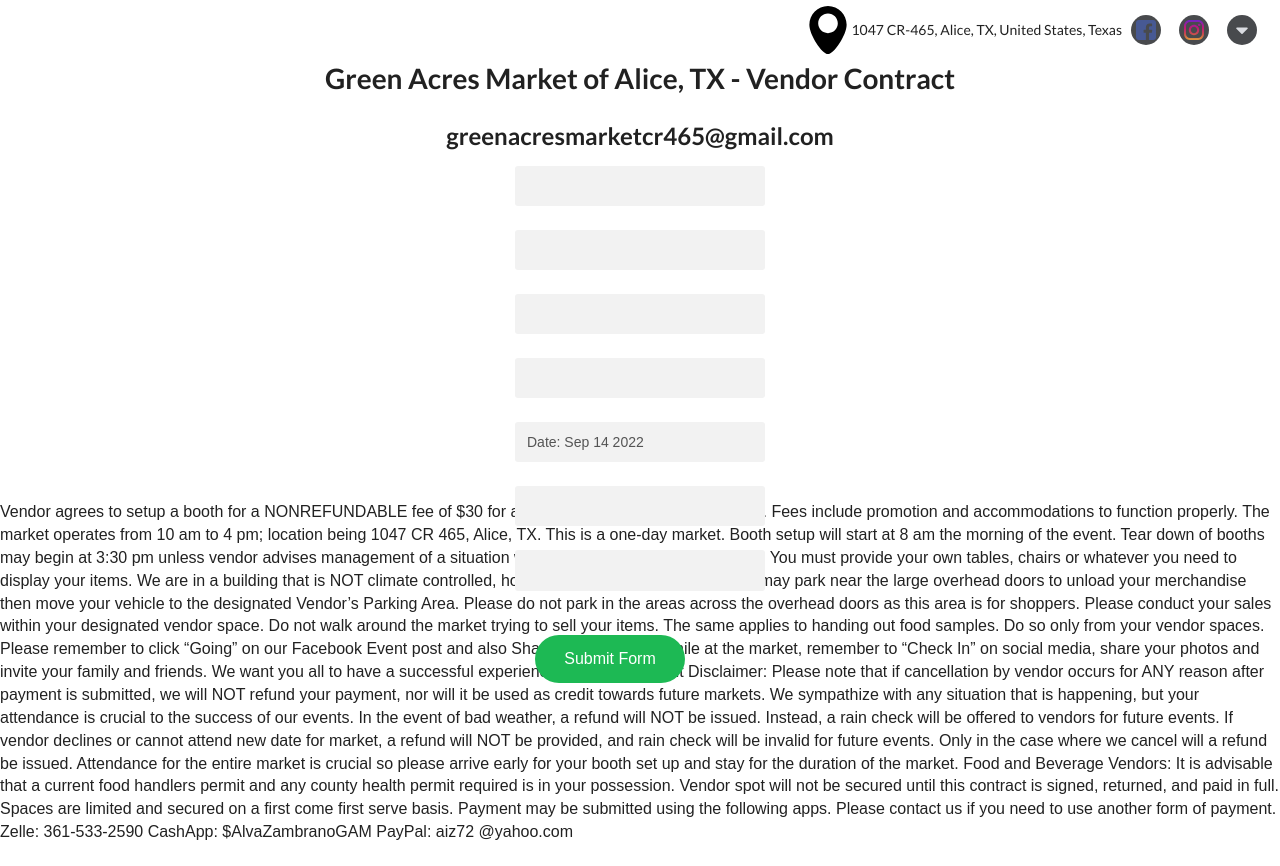
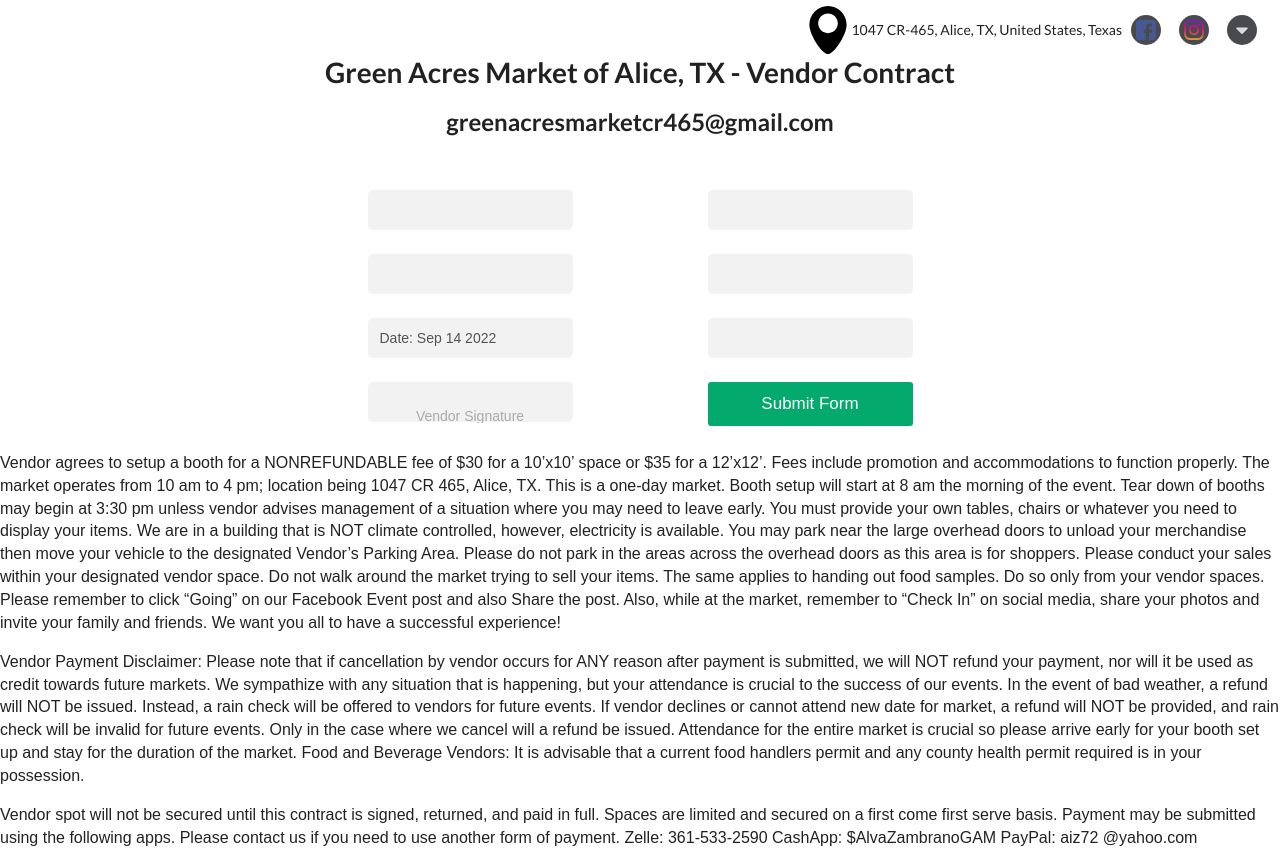
Before and after one commit to Brandon-Banda/greenacres, a React (Vite) app in the folder app/: page /apply in a window 1280 px wide. Built offline with nearby package versions, Linux system fonts and the light colour scheme.

Commit message:
styling and json stuff

```diff
--- a/app/index.html
+++ b/app/index.html
@@ -8,7 +8,7 @@
       integrity="sha512-8bHTC73gkZ7rZ7vpqUQThUDhqcNFyYi2xgDgPDHc+GXVGHXq+xPjynxIopALmOPqzo9JZj0k6OqqewdGO3EsrQ=="
       crossorigin="anonymous"
     />
-    <link rel="icon" type="image/jpg" href="/acres.jpg" />
+    <link rel="icon" type="image/png" href="/marketlogo.png" />
     <meta name="viewport" content="width=device-width, initial-scale=1.0" />
     <title>Green Acres Market of Alice TX</title>
   </head>
--- a/app/src/pages/Application.css
+++ b/app/src/pages/Application.css
@@ -10,8 +10,30 @@
 }
 
 .form-container {
-  min-height: 100px;
-  z-index: 999;
+  box-sizing: border-box;
+  padding: 10px;
+  width: 100%;
+  display: flex;
+  max-height: 500px;
+  max-width: 700px;
+  min-height: 300px;
+  height: 30%;
+}
+
+.form-section {
+  justify-content: center;
+  align-items: center;
+  width: 80%;
+  text-align: center;
+  margin: auto;
+  display: flex;
+  flex-wrap: wrap;
+  margin: 0 -16px;
+  flex: 50%;
+}
+
+.form-holder {
+  height: 80%;
 }
 
 *,
@@ -36,8 +58,8 @@
   appearance: none;
   background: #f2f2f2;
   padding: var(--field-padding);
-  border-radius: 3px;
-  width: 250px;
+  border-radius: 5px;
+  width: 100%;
   outline: none;
   font-size: 14px;
 }
@@ -108,113 +130,18 @@
   width: auto;
 }
 
-/* TWO */
-.custom-field.two input {
-  border-radius: 0;
-  border-top-left-radius: 3px;
-  border-top-right-radius: 3px;
-  background: linear-gradient(90deg, #222, #222) center bottom/0 0.15em
-      no-repeat,
-    linear-gradient(90deg, #ccc, #ccc) left bottom/100% 0.15em no-repeat,
-    linear-gradient(90deg, #fafafa, #fafafa) left bottom/100% no-repeat;
-  transition: background-size 0.3s ease;
+.button {
+  background-color: #04aa6d;
+  color: white;
+  padding: 12px;
+  border: none;
+  width: 100%;
+  border-radius: 3px;
+  cursor: pointer;
+  font-size: 17px;
+  text-decoration: none;
 }
 
-.custom-field.two input.dirty,
-.custom-field.two input:not(:placeholder-shown),
-.custom-field.two input:focus {
-  background-size: 100% 0.15em, 100% 0.1em, 100%;
+.button:hover {
+  background-color: #45a049;
 }
-
-/* THREE */
-.custom-field.three {
-  --draw-duration: 0.1s;
-  --draw-color: #222;
-  --draw-line-width: 2px;
-  --draw-easing: linear;
-}
-
-.custom-field.three .border {
-  width: 100%;
-  height: 100%;
-  position: absolute;
-  left: 0;
-  top: 0;
-  transform: none;
-  display: flex;
-  align-items: center;
-  padding-left: 12px;
-  borde-radius: 3px;
-}
-
-.custom-field.three .border::after,
-.custom-field.three .border::before {
-  content: '';
-  width: 0;
-  height: 0;
-  display: inline-block;
-  position: absolute;
-  border-radius: 3px;
-}
-
-.custom-field.three .border::before {
-  left: 0;
-  bottom: 0;
-  border-right: 0px solid var(--draw-color);
-  border-bottom: 0px solid var(--draw-color);
-  transition: border 0s linear calc(var(--draw-duration) * 4),
-    height var(--draw-duration) var(--draw-easing)
-      calc(var(--draw-duration) * 2),
-    width var(--draw-duration) var(--draw-easing) calc(var(--draw-duration) * 3);
-}
-
-.custom-field.three .border::after {
-  right: 0;
-  top: 0;
-  border-left: 0px solid var(--draw-color);
-  border-top: 0px solid var(--draw-color);
-  transition: border 0s linear calc(var(--draw-duration) * 2),
-    height var(--draw-duration) var(--draw-easing),
-    width var(--draw-duration) var(--draw-easing) var(--draw-duration);
-}
-
-.custom-field.three input:focus ~ .border::before,
-.custom-field.three input:not(:placeholder-shown) ~ .border::before,
-.custom-field.three input.dirty ~ .border::before,
-.custom-field.three input:focus ~ .border::after,
-.custom-field.three input:not(:placeholder-shown) ~ .border::after,
-.custom-field.three input.dirty ~ .border::after {
-  width: 100%;
-  height: 100%;
-  border-width: var(--draw-line-width);
-}
-
-.custom-field.three input:not(:placeholder-shown) ~ .border::before,
-.custom-field.three input.dirty ~ .border::before,
-.custom-field.three input:focus ~ .border::before {
-  transition-delay: 0s, var(--draw-duration), 0s;
-}
-
-.custom-field.three input:not(:placeholder-shown) ~ .border::after,
-.custom-field.three input.dirty ~ .border::after,
-.custom-field.three input:focus ~ .border::after {
-  transition-delay: calc(var(--draw-duration) * 2),
-    calc(var(--draw-duration) * 3), calc(var(--draw-duration) * 2);
-}
-
-.button {
-  display: inline-block;
-  border-radius: 99px;
-  background-color: #1db954;
-  border: none;
-  color: #ffffff;
-  text-align: center;
-  align-items: center;
-  font-size: 16px;
-  padding: 15px;
-  width: 150px;
-  transition: all 0.5s;
-  margin: 20px;
-  text-decoration: none;
-  font-weight: 400;
-}
--- a/app/src/pages/Application.tsx
+++ b/app/src/pages/Application.tsx
@@ -3,28 +3,84 @@ import './Application.css';
 import moment from 'moment';
 
 function Application() {
+  const today = moment().startOf('day').format('MMM DD YYYY');
   const [inputs, setInputs] = useState({});
   const [data, setData] = useState('');
 
-  const handleChange = (event: { target: { name?: any; value?: any } }) => {
-    const { name, value } = event.target;
+  const handleChange = (event: {
+    target: { name?: any; value?: any; email?: any; date?: any };
+  }) => {
+    const { name, value, email, date } = event.target;
     setInputs((values: any) => ({ ...values, [name]: value }));
   };
 
   const handleSubmit = () => {
     event.preventDefault();
     console.log(inputs);
-    setData(JSON.stringify(inputs));
-    // handler for email sending;
+    inputs['date'] = today;
+    const jsonData = JSON.stringify(inputs);
+    setInputs((values: any) => ({ ...values, [name]: today }));
+    setData(jsonData);
   };
-
-  const today = moment().startOf('day').format('MMM DD YYYY');
 
   return (
     <div className="main">
       <h1>Green Acres Market of Alice, TX - Vendor Contract</h1>
       <h2>greenacresmarketcr465@gmail.com</h2>
       <div className="form-container">
+        <div className="form-section">
+          <div className="form-holder">
+            <form onSubmit={handleSubmit}>
+              <label className="custom-field">
+                <input
+                  type="text"
+                  name="email"
+                  value={inputs.email || ''}
+                  onChange={handleChange}
+                  placeholder="&nbsp;"
+                />
+                <span className="placeholder">Vendor Email Address</span>
+                <span className="error-message" />
+              </label>
+              <label className="custom-field">
+                <input
+                  type="text"
+                  name="phone"
+                  value={inputs.phone || ''}
+                  onChange={handleChange}
+                  placeholder="&nbsp;"
+                />
+                <span className="placeholder">Vendor Phone Number</span>
+                <span className="error-message" />
+              </label>
+              <label className="custom-field">
+                <input
+                  type="text"
+                  name="date"
+                  value={`Date: ${today}`}
+                  onChange={handleChange}
+                  style={{ cursor: 'not-allowed' }}
+                  disabled
+                />
+                <span className="placeholder" />
+                <span className="error-message" />
+              </label>
+              <label className="custom-field">
+                <input
+                  type="text"
+                  name="signature"
+                  value={inputs.signature || ''}
+                  onChange={handleChange}
+                  placeholder="&nbsp;"
+                />
+                <span className="placeholder">Vendor Signature</span>
+                <span className="error-message" />
+              </label>
+            </form>
+          </div>
+        </div>
+        <div className="form-section">
+          <div className="form-holder">
             <form onSubmit={handleSubmit}>
               <label className="custom-field">
                 <input
@@ -59,58 +115,17 @@ function Application() {
                 <span className="placeholder">Business Owner's Name</span>
                 <span className="error-message" />
               </label>
-          <label className="custom-field">
-            <input
-              type="text"
-              name="signature"
-              value={inputs.signature || ''}
-              onChange={handleChange}
-              placeholder="&nbsp;"
-            />
-            <span className="placeholder">Vendor Signature</span>
-            <span className="error-message" />
-          </label>
-          <label className="custom-field">
-            <input
-              type="text"
-              name="date"
-              value={`Date: ${today}`}
-              onChange={handleChange}
-              disabled
-            />
-            <span className="placeholder" />
-            <span className="error-message" />
-          </label>
-          <label className="custom-field">
-            <input
-              type="text"
-              name="email"
-              value={inputs.email || ''}
-              onChange={handleChange}
-              placeholder="&nbsp;"
-            />
-            <span className="placeholder">Vendor Email Address</span>
-            <span className="error-message" />
-          </label>
-          <label className="custom-field">
-            <input
-              type="text"
-              name="phone"
-              value={inputs.phone || ''}
-              onChange={handleChange}
-              placeholder="&nbsp;"
-            />
-            <span className="placeholder">Vendor Phone Number</span>
-            <span className="error-message" />
-          </label>
               <input type="submit" className="button" value="Submit Form" />
             </form>
           </div>
+        </div>
+      </div>
+      <div className="contract-section">
         <p>
           Vendor agrees to setup a booth for a NONREFUNDABLE fee of $30 for a
           10’x10’ space or $35 for a 12’x12’. Fees include promotion and
-        accommodations to function properly. The market operates from 10 am to 4
-        pm; location being 1047 CR 465, Alice, TX. This is a one-day market.
+          accommodations to function properly. The market operates from 10 am to
+          4 pm; location being 1047 CR 465, Alice, TX. This is a one-day market.
           Booth setup will start at 8 am the morning of the event. Tear down of
           booths may begin at 3:30 pm unless vendor advises management of a
           situation where you may need to leave early. You must provide your own
@@ -118,34 +133,41 @@ function Application() {
           building that is NOT climate controlled, however, electricity is
           available. You may park near the large overhead doors to unload your
           merchandise then move your vehicle to the designated Vendor’s Parking
-        Area. Please do not park in the areas across the overhead doors as this
-        area is for shoppers. Please conduct your sales within your designated
-        vendor space. Do not walk around the market trying to sell your items.
-        The same applies to handing out food samples. Do so only from your
-        vendor spaces. Please remember to click “Going” on our Facebook Event
-        post and also Share the post. Also, while at the market, remember to
-        “Check In” on social media, share your photos and invite your family and
-        friends. We want you all to have a successful experience! Vendor Payment
-        Disclaimer: Please note that if cancellation by vendor occurs for ANY
-        reason after payment is submitted, we will NOT refund your payment, nor
-        will it be used as credit towards future markets. We sympathize with any
-        situation that is happening, but your attendance is crucial to the
-        success of our events. In the event of bad weather, a refund will NOT be
-        issued. Instead, a rain check will be offered to vendors for future
-        events. If vendor declines or cannot attend new date for market, a
-        refund will NOT be provided, and rain check will be invalid for future
-        events. Only in the case where we cancel will a refund be issued.
-        Attendance for the entire market is crucial so please arrive early for
-        your booth set up and stay for the duration of the market. Food and
-        Beverage Vendors: It is advisable that a current food handlers permit
-        and any county health permit required is in your possession. Vendor spot
-        will not be secured until this contract is signed, returned, and paid in
-        full. Spaces are limited and secured on a first come first serve basis.
-        Payment may be submitted using the following apps. Please contact us if
-        you need to use another form of payment. Zelle: 361-533-2590 CashApp:
-        $AlvaZambranoGAM PayPal: aiz72 @yahoo.com
+          Area. Please do not park in the areas across the overhead doors as
+          this area is for shoppers. Please conduct your sales within your
+          designated vendor space. Do not walk around the market trying to sell
+          your items. The same applies to handing out food samples. Do so only
+          from your vendor spaces. Please remember to click “Going” on our
+          Facebook Event post and also Share the post. Also, while at the
+          market, remember to “Check In” on social media, share your photos and
+          invite your family and friends. We want you all to have a successful
+          experience!
+        </p>
+        <p>
+          Vendor Payment Disclaimer: Please note that if cancellation by vendor
+          occurs for ANY reason after payment is submitted, we will NOT refund
+          your payment, nor will it be used as credit towards future markets. We
+          sympathize with any situation that is happening, but your attendance
+          is crucial to the success of our events. In the event of bad weather,
+          a refund will NOT be issued. Instead, a rain check will be offered to
+          vendors for future events. If vendor declines or cannot attend new
+          date for market, a refund will NOT be provided, and rain check will be
+          invalid for future events. Only in the case where we cancel will a
+          refund be issued. Attendance for the entire market is crucial so
+          please arrive early for your booth set up and stay for the duration of
+          the market. Food and Beverage Vendors: It is advisable that a current
+          food handlers permit and any county health permit required is in your
+          possession.
+        </p>
+        <p>
+          Vendor spot will not be secured until this contract is signed,
+          returned, and paid in full. Spaces are limited and secured on a first
+          come first serve basis. Payment may be submitted using the following
+          apps. Please contact us if you need to use another form of payment.
+          Zelle: 361-533-2590 CashApp: $AlvaZambranoGAM PayPal: aiz72 @yahoo.com
         </p>
         <p>{data}</p>
+      </div>
     </div>
   );
 }
```
Also changed, not shown: app/public/marketlogo.png (added). Lines whose indentation alone changed are shown as unchanged.
